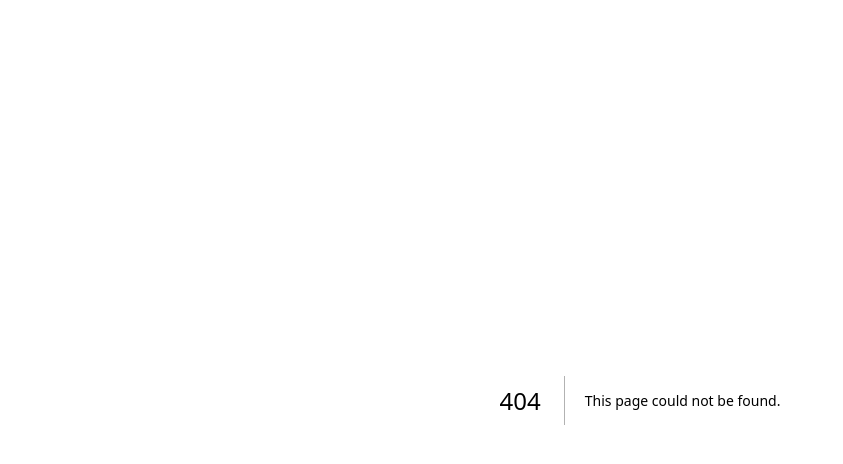
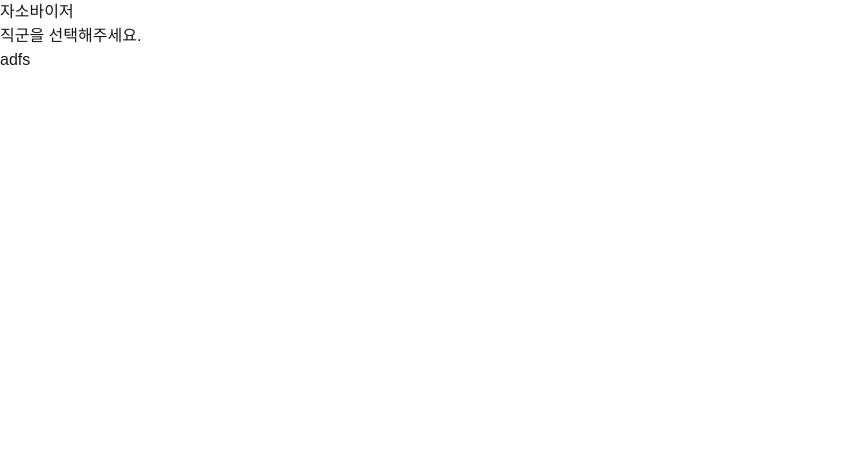
Before and after one commit to MindulMendul/jasovise_frontend, a Next.js app: page /role in a window 1280 px wide. Before the commit this address had no page. Shown: the top 464 px of the page, without its empty margins (0-843 px from the left). Built offline with nearby package versions, Linux system fonts and the light colour scheme.

Commit message:
페이지 흐름을 정했다..

```diff
--- a/package.json
+++ b/package.json
@@ -13,7 +13,6 @@
     "next": "15.1.3",
     "react": "^19.0.0",
     "react-dom": "^19.0.0",
-    "react-query": "^3.39.3",
     "react-router-dom": "^7.1.1",
     "zustand": "^5.0.2"
   },
--- /dev/null
+++ b/src/app/role/page.tsx
@@ -0,0 +1,17 @@
+"use client"
+
+const roleData=[
+  "adfs"
+];
+
+export default function Role() {
+  return (
+    <div className="grid justify-items-center">
+      <h1>자소바이저</h1>
+      <p>직군을 선택해주세요.</p>
+      {roleData.map((e, i)=>(
+        <div key={i}>{e}</div>
+      ))}
+    </div>
+  );
+}
```
Also changed, not shown: src/app/page.tsx (+2 -18 lines), src/app/resume/_store/store.ts (renamed from src/app/script/_store/store.ts), src/app/resume/page.tsx (renamed from src/app/script/page.tsx), 1 other file (tests, documents, lock files or other folders).
